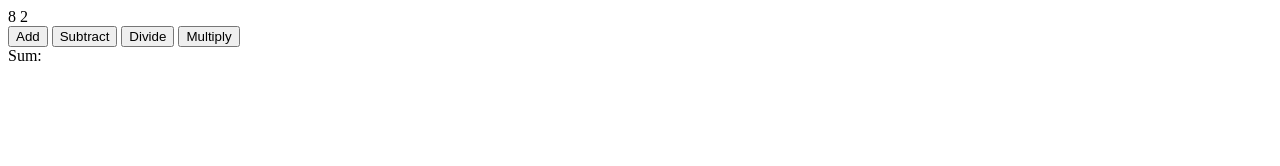
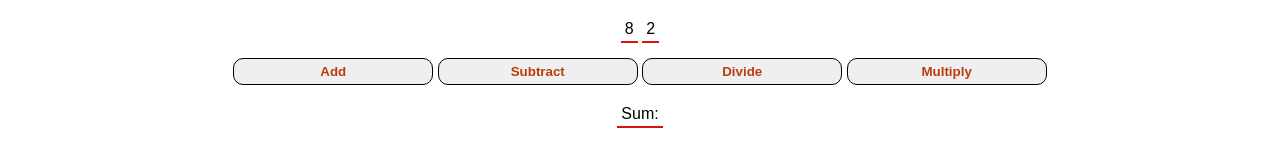
Before and after one commit to Lizyadanna/Basic-Calculator-, a plain HTML site: page index.html in a window 1280 px wide. Drawn offline with Linux system fonts and the light colour scheme.

Commit message:
CSS added

```diff
--- a/index.html
+++ b/index.html
@@ -3,9 +3,11 @@
   <head>
     <meta charset="UTF-8" />
     <meta name="viewport" content="width=device-width, initial-scale=1.0" />
-    <title>Document</title>
+    <title>Calculator</title>
+    <link rel="stylesheet" href="styles.css" />
   </head>
   <body>
+    <div class="calc">
       <span id="num1-el"></span>
       <span id="num2-el"></span>
       <br />
@@ -15,6 +17,7 @@
       <button onclick="multiply()">Multiply</button>
       <br />
       <span id="sum-el">Sum:</span>
+    </div>
     <script src="index.js"></script>
   </body>
 </html>
--- a/styles.css
+++ b/styles.css
@@ -0,0 +1,23 @@
+body {
+    font-family: Arial, Helvetica, sans-serif;
+    padding: 20px 0;
+    margin: 0;
+    text-align: center;
+}
+
+span {
+    border-bottom: 2px solid rgb(221, 17, 17);
+    padding: 4px;
+}
+
+button {
+    width: 200px;
+    border-radius: 10px;
+    margin: 20px 0;
+    background: ;
+    color: rgb(187, 60, 14);
+    border: 1px solid black;
+    font-weight: bold;
+    cursor: pointer;
+    padding: 5px 8px;
+}
```
Lines whose indentation alone changed are shown as unchanged.
